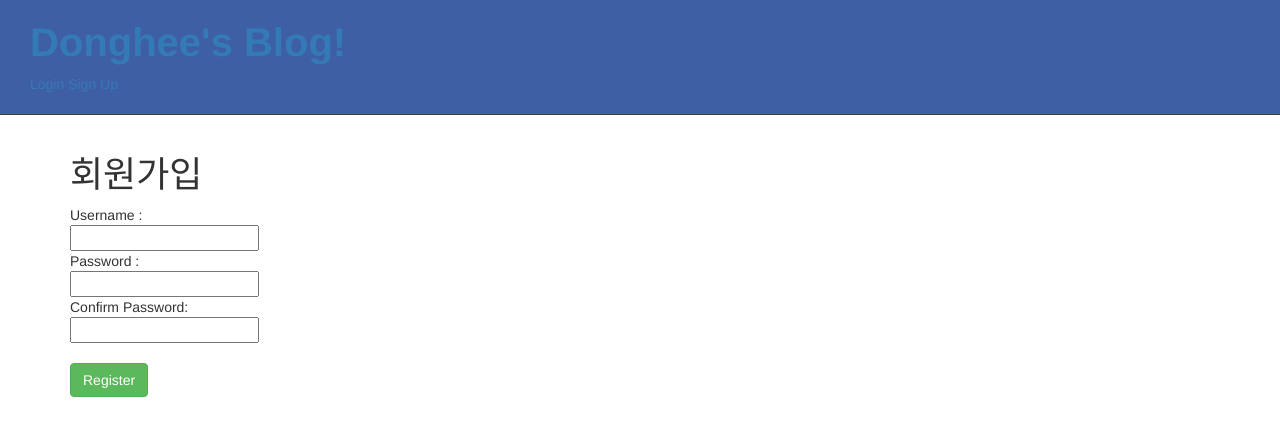
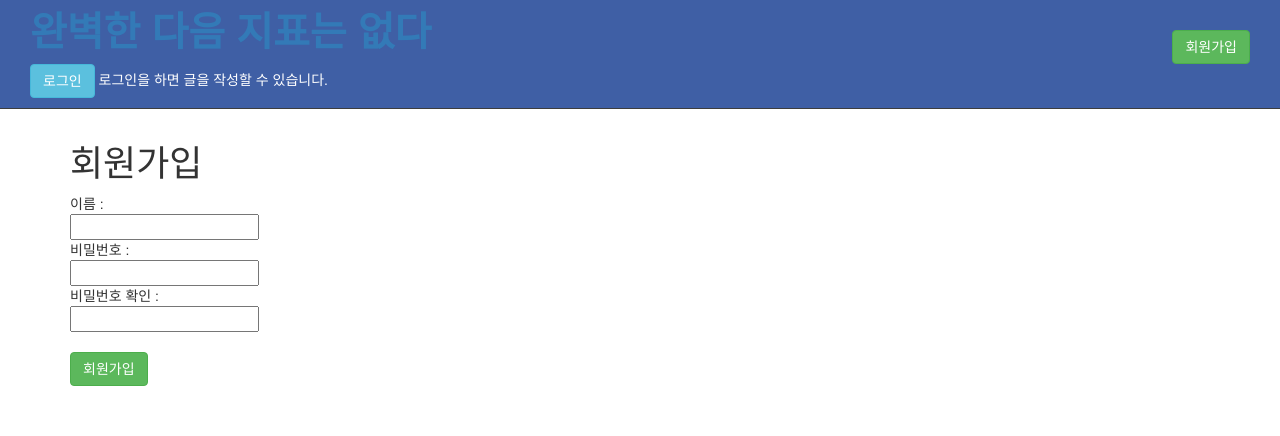
Before and after one commit to DongheePaul/d-s_blog, a Django app: template donghee_blog/templates/blog/signup.html in a window 1280 px wide. Shown: the top 436 px of the page. Run offline with Django 3.2, Linux system fonts and the light colour scheme; the template is opened without the code that fills it, so the values that code supplies are empty; some libraries are stand-ins or nearby versions.

Commit message:
CSS changed

```diff
--- a/donghee_blog/static/css/blog.css
+++ b/donghee_blog/static/css/blog.css
@@ -1,12 +1,15 @@
 .header {
     background-color: #3F5FA5;
     color: white;
-    padding: 20px 30px;
+    padding: 10px 30px;
     border-bottom: 1px solid #3D3D3D;
-    margin-bottom: 20px;
+    margin-bottom: 15px;
 
 }
 
+.post-add{
+    margin-left : 20px;
+}
 .header h1 {
     font-size: 40px;
     font-weight: bolder;
@@ -55,8 +58,14 @@ a:hover {
     float: right;
 }
 
-.add-post {
+.add-post-button {
     position: absolute;
-    right: 50px;
+    right: 120px;
     top: 30px;
 }
+
+.log-out {
+    position: absolute;
+    right: 30px;
+    top: 30px;
+}
--- a/donghee_blog/templates/base.html
+++ b/donghee_blog/templates/base.html
@@ -12,19 +12,28 @@
 </head>
 <body>
     <div class="header">
-        <a class="home" href="/"><h1>Donghee's Blog!</h1></a>
+        <a class="home" href="/"><h1>완벽한 다음 지표는 없다</h1></a>
         {% if user.is_authenticated %}
-        <a class="add-post" href="{% url 'post_add' %}">
-            <button type="button" class="btn btn-info">Add Post</button>
+        <a class="add-post-button" href="{% url 'post_add' %}">
+            <button type="button" class="btn btn-info">글쓰기</button>
+        </a>
+        <a class="log-out" href="{% url 'logout' %}">
+            <button type="button" class="btn btn-warning">로그아웃</button>
         </a>
         {{user.username}}님 안녕하세요
-        <a class="nav-link" href="{% url 'logout' %}">logout</a>
         {% else %}
-        <a class="nav-link" href="{%url 'login' %}"> Login</a>
-        <a class="nav-link" href="{%url 'join' %}">Sign Up</a>
+        <a class="add-post" href="{%url 'login' %}">
+            <button type="button" class="btn btn-info">로그인</button>
+        </a>
+        <a class="log-out" href="{%url 'join' %}">
+            <button type="button" class="btn btn-success">회원가입</button>
+        </a>
+        로그인을 하면 글을 작성할 수 있습니다.
         {% endif %}
     </div>
     {% block content %}
     {% endblock %}
+    <script src="https://ajax.googleapis.com/ajax/libs/jquery/1.11.2/jquery.min.js"></script>
+    <script src="{% static 'bootstrap/js/bootstrap.min.js' %}"></script>
 </body>
 </html>
--- a/donghee_blog/templates/blog/post_add.html
+++ b/donghee_blog/templates/blog/post_add.html
@@ -7,9 +7,7 @@
     <div class="container">
         <div class="form-group">
         {% if user.is_authenticated %}
-        <table>
-            {{ form.as_table }}
-        </table>
+            {{ form }}
         </div>
         <button type="submit" class="btn btn-primary btn-lg">글 등록</button>
     </div>
--- a/donghee_blog/templates/blog/post_edit.html
+++ b/donghee_blog/templates/blog/post_edit.html
@@ -7,9 +7,7 @@
     {% if user.is_authenticated %}
     <div class="container">
         <div class="form-group">
-        <table>
-            {{ form.as_table }}
-        </table>
+            {{ form }}
         </div>
         <button type="submit" class="btn btn-primary btn-lg">수정</button>
     </div>
--- a/donghee_blog/templates/blog/signup.html
+++ b/donghee_blog/templates/blog/signup.html
@@ -5,19 +5,19 @@
     <h1>회원가입</h1>
     <form method="post" class = "form-group">
         {% csrf_token %}
-        Username :
+        이름 :
         <br>
         <input name="username" type = "text">
         <br>
-        Password :
+        비밀번호 :
         <br>
         <input name="password1" type = "password">
         <br>
-        Confirm Password:
+        비밀번호 확인 :
         <br>
         <input name="password2" type = "password">
         <br><br>
-        <button type="submit" class="btn btn-success">Register</button>
+        <button type="submit" class="btn btn-success">회원가입</button>
     </form>
 </div>
 {% if messages %}
```
Also changed, not shown: donghee_blog/blog/form.py (+26 -0 lines), donghee_blog/blog/widgets.py (deleted, +0 -10 lines), donghee_blog/templates/blog/post_detail.html (+7 -8 lines), donghee_blog/templates/blog/post_list.html (+8 -5 lines), donghee_blog/templates/registration/logged_out.html (+4 -4 lines), donghee_blog/templates/registration/login.html (+4 -6 lines), donghee_blog/templates/widgets/preview_file.html (deleted, +0 -31 lines), donghee_blog/static/image_icon.jpg (added).
